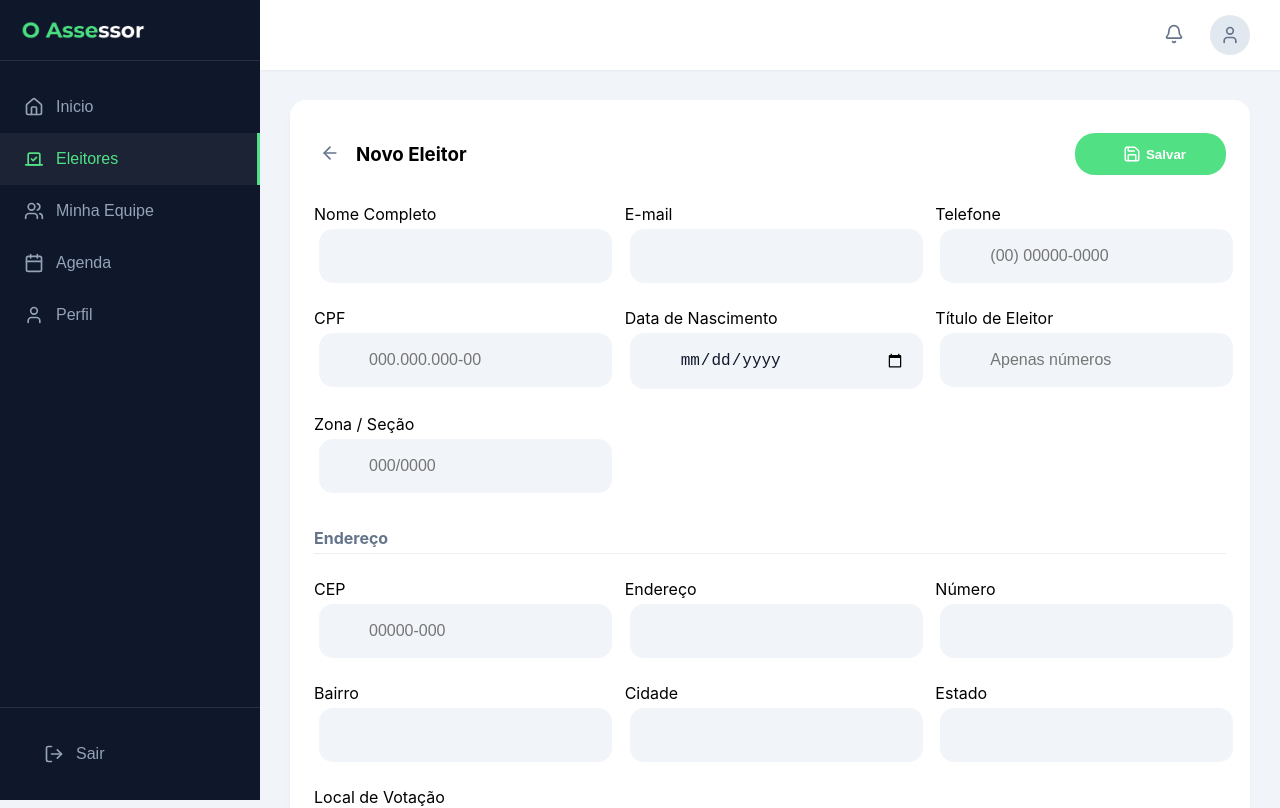
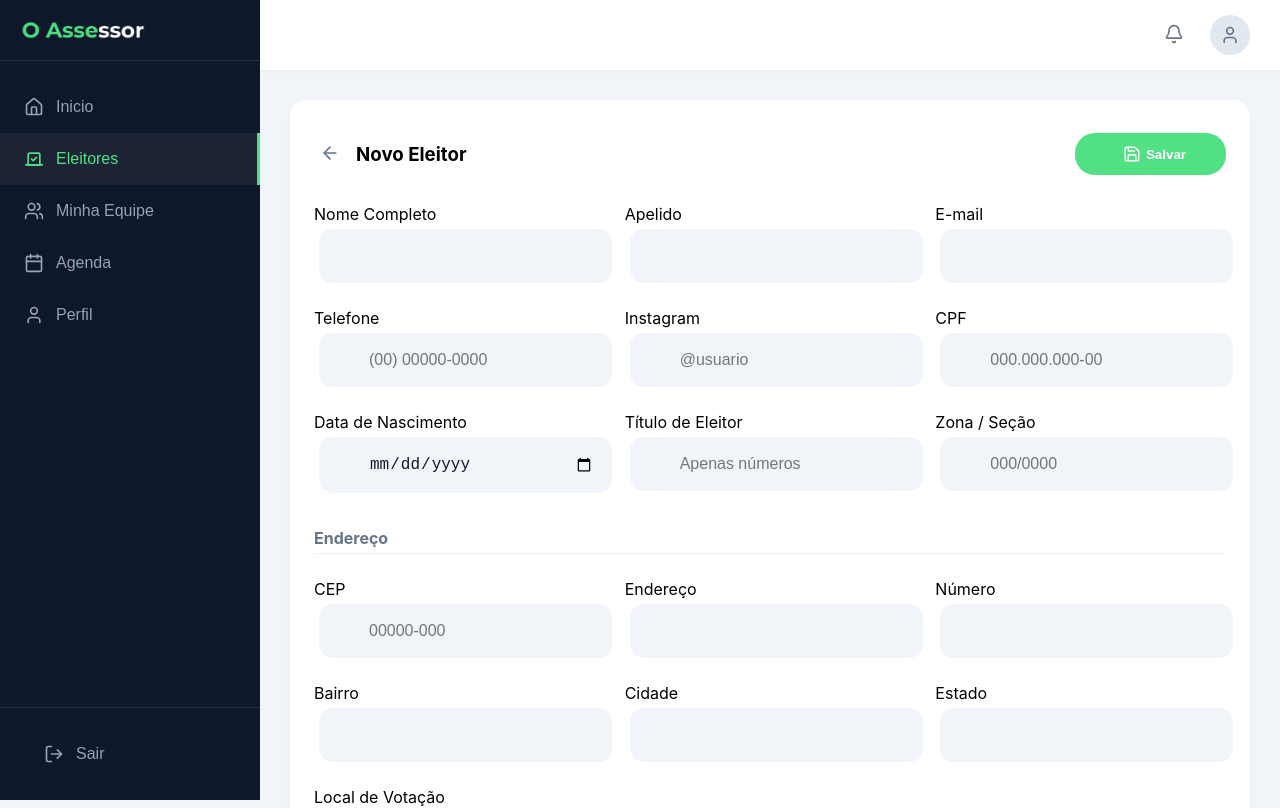
Before and after one commit to teceudesenvolvo/oassessor, a React (Create React App) app: page /dashboard/voters/new in a window 1280 px wide. Shown: the top 808 px of the page. Built offline with nearby package versions, Linux system fonts and the light colour scheme; no server answers; the database is empty; sample sign-in values are in the browser's storage.

Commit message:
novos-forms-cadastro

```diff
--- a/src/screens/in/NewVoter.js
+++ b/src/screens/in/NewVoter.js
@@ -14,6 +14,8 @@ export default function NewVoter() {
   const [cepLoading, setCepLoading] = useState(false);
   const [formData, setFormData] = useState({
     nome: '',
+    apelido: '',
+    instagram: '',
     email: '',
     telefone: '',
     bairro: '',
@@ -197,8 +199,10 @@ export default function NewVoter() {
 
       <form onSubmit={handleSave} style={{ display: 'grid', gridTemplateColumns: 'repeat(auto-fit, minmax(250px, 1fr))', gap: '20px' }}>
         <div className="input-group"> <label>Nome Completo</label> <input type="text" name="nome" value={formData.nome} onChange={handleChange} className="custom-input-voter" style={{ width: '86%' }} required /> </div>
+        <div className="input-group"> <label>Apelido</label> <input type="text" name="apelido" value={formData.apelido} onChange={handleChange} className="custom-input-voter" style={{ width: '86%' }} /> </div>
         <div className="input-group"> <label>E-mail</label> <input type="email" name="email" value={formData.email} onChange={handleChange} className="custom-input-voter" style={{ width: '86%' }} /> </div>
         <div className="input-group"> <label>Telefone</label> <input type="text" name="telefone" value={formData.telefone} onChange={handleMaskedChange} className="custom-input-voter" style={{ width: '86%' }} placeholder="(00) 00000-0000" /> </div>
+        <div className="input-group"> <label>Instagram</label> <input type="text" name="instagram" value={formData.instagram} onChange={handleChange} className="custom-input-voter" style={{ width: '86%' }} placeholder="@usuario" /> </div>
         <div className="input-group"> <label>CPF</label> <input type="text" name="cpf" value={formData.cpf} onChange={handleMaskedChange} className="custom-input-voter" style={{ width: '86%' }} placeholder="000.000.000-00" /> </div>
         <div className="input-group"> <label>Data de Nascimento</label> <input type="date" name="nascimento" value={formData.nascimento} onChange={handleChange} className="custom-input-voter" style={{ width: '86%' }} /> </div>
         <div className="input-group">
--- a/src/screens/in/VoterDetails.js
+++ b/src/screens/in/VoterDetails.js
@@ -12,6 +12,8 @@ export default function VoterDetails() {
   const [cepLoading, setCepLoading] = useState(false);
   const [formData, setFormData] = useState({
     nome: '',
+    apelido: '',
+    instagram: '',
     email: '',
     telefone: '',
     bairro: '',
@@ -160,8 +162,10 @@ export default function VoterDetails() {
 
       <form onSubmit={handleSave} style={{ display: 'grid', gridTemplateColumns: 'repeat(auto-fit, minmax(250px, 1fr))', gap: '20px' }}>
         <div className="input-group"> <label>Nome Completo</label> <input type="text" name="nome" value={formData.nome || ''} onChange={handleChange} className="custom-input-voter" /> </div>
+        <div className="input-group"> <label>Apelido</label> <input type="text" name="apelido" value={formData.apelido || ''} onChange={handleChange} className="custom-input-voter" /> </div>
         <div className="input-group"> <label>E-mail</label> <input type="email" name="email" value={formData.email || ''} onChange={handleChange} className="custom-input-voter" /> </div>
         <div className="input-group"> <label>Telefone</label> <input type="text" name="telefone" value={formData.telefone || ''} onChange={handleMaskedChange} className="custom-input-voter" placeholder="(00) 00000-0000" /> </div>
+        <div className="input-group"> <label>Instagram</label> <input type="text" name="instagram" value={formData.instagram || ''} onChange={handleChange} className="custom-input-voter" placeholder="@usuario" /> </div>
         <div className="input-group"> <label>CPF</label> <input type="text" name="cpf" value={formData.cpf || ''} onChange={handleMaskedChange} className="custom-input-voter" placeholder="000.000.000-00" /> </div>
         <div className="input-group"> <label>Data de Nascimento</label> <input type="date" name="nascimento" value={formData.nascimento || ''} onChange={handleChange} className="custom-input-voter" /> </div>
         <div className="input-group"> <label>Título de Eleitor</label> <input type="text" name="titulo" value={formData.titulo || ''} onChange={handleMaskedChange} className="custom-input-voter" placeholder="Apenas números" /> </div>
```
